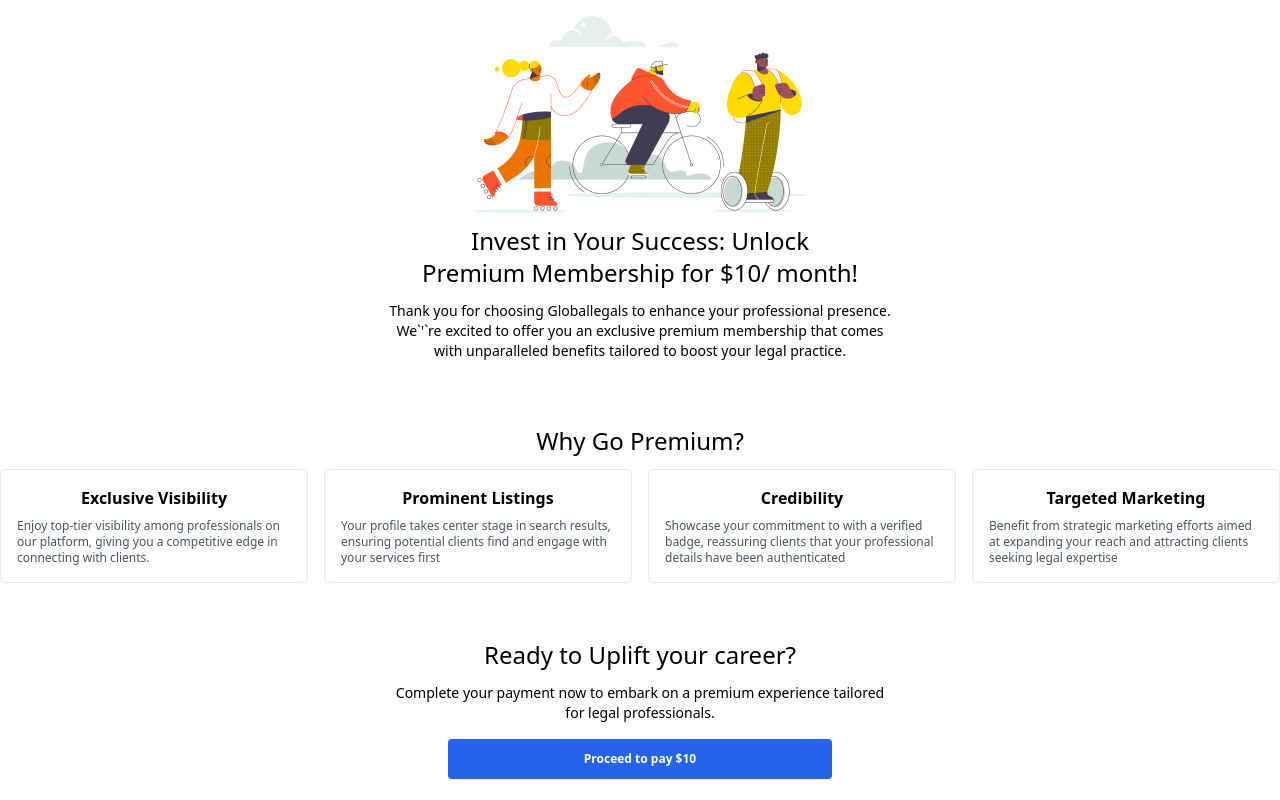
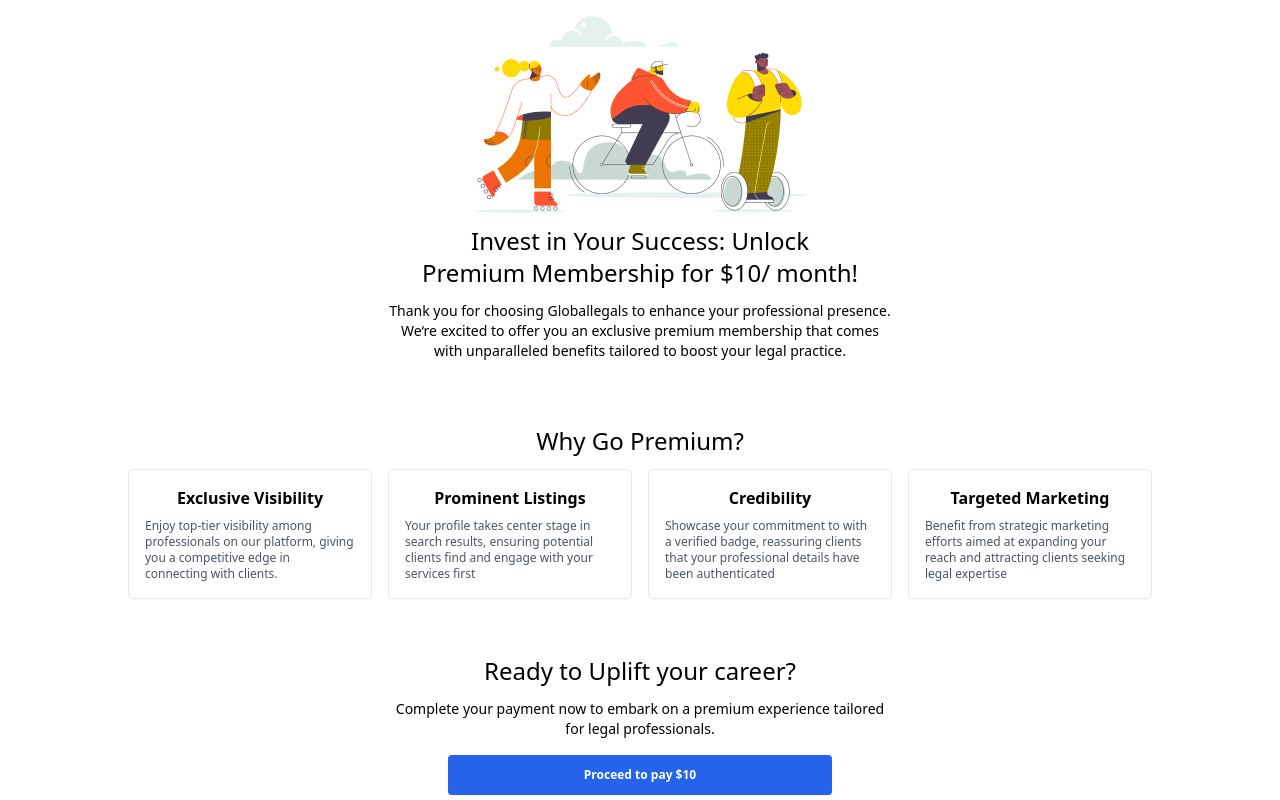
Before and after one commit to Nagarjunl/global-legals-ui, a React (Vite) app: page /payPremium in a window 1280 px wide. Built offline with nearby package versions, Linux system fonts and the light colour scheme.

Commit message:
fixed grid issue

```diff
--- a/src/pages/PayPremium.jsx
+++ b/src/pages/PayPremium.jsx
@@ -34,12 +34,12 @@ const PayPremium = () => {
       </div>
       <div className="text-center pt-3 text-sm">
         Thank you for choosing Globallegals to enhance your professional
-        presence. <br /> We`&apos;`re excited to offer you an exclusive premium
+        presence. <br /> We&lsquo;re excited to offer you an exclusive premium
         membership that comes <br /> with unparalleled benefits tailored to
         boost your legal practice.
       </div>
       <div className="text-center pt-16 text-2xl">Why Go Premium?</div>
-      <div className="grid grid-cols-1 sm:grid-cols-2 md:grid-cols-3 lg:grid-cols-4 gap-4 pt-3">
+      <div className="grid grid-cols-1 sm:grid-cols-2 md:grid-cols-4 lg:grid-cols-4 gap-4 pt-3 max-w-screen-lg mx-auto">
         {people.map((person, index) => (
           <div
             className="bg-white p-4 rounded-md border border-solid border-white-200"
--- a/src/pages/Verification.jsx
+++ b/src/pages/Verification.jsx
@@ -24,12 +24,12 @@ const Verification = () => {
       </div>
       <div className="text-center pt-3 text-2xl">Thank You for Signing Up!</div>
       <div className="text-center pt-3 text-sm">
-        We've received your information, and our team will now <br />
+        We&lsquo;ve received your information, and our team will now <br />
         verify the details you provided. This process ensures the <br />
         authenticity of our professional community.
       </div>
       <div className="text-center pt-16 text-2xl">So what’s next?</div>
-      <div className="grid grid-cols-1  sm:grid-cols-2 md:grid-cols-3 lg:grid-cols-3 gap-4 pt-3 w-full">
+      <div className="grid grid-cols-1 sm:grid-cols-2 md:grid-cols-3 lg:grid-cols-3 gap-4 pt-3 max-w-screen-md mx-auto">
         {people.map((person, index) => (
           <div
             className="bg-white p-4 rounded-md border border-solid border-white-200"
```
